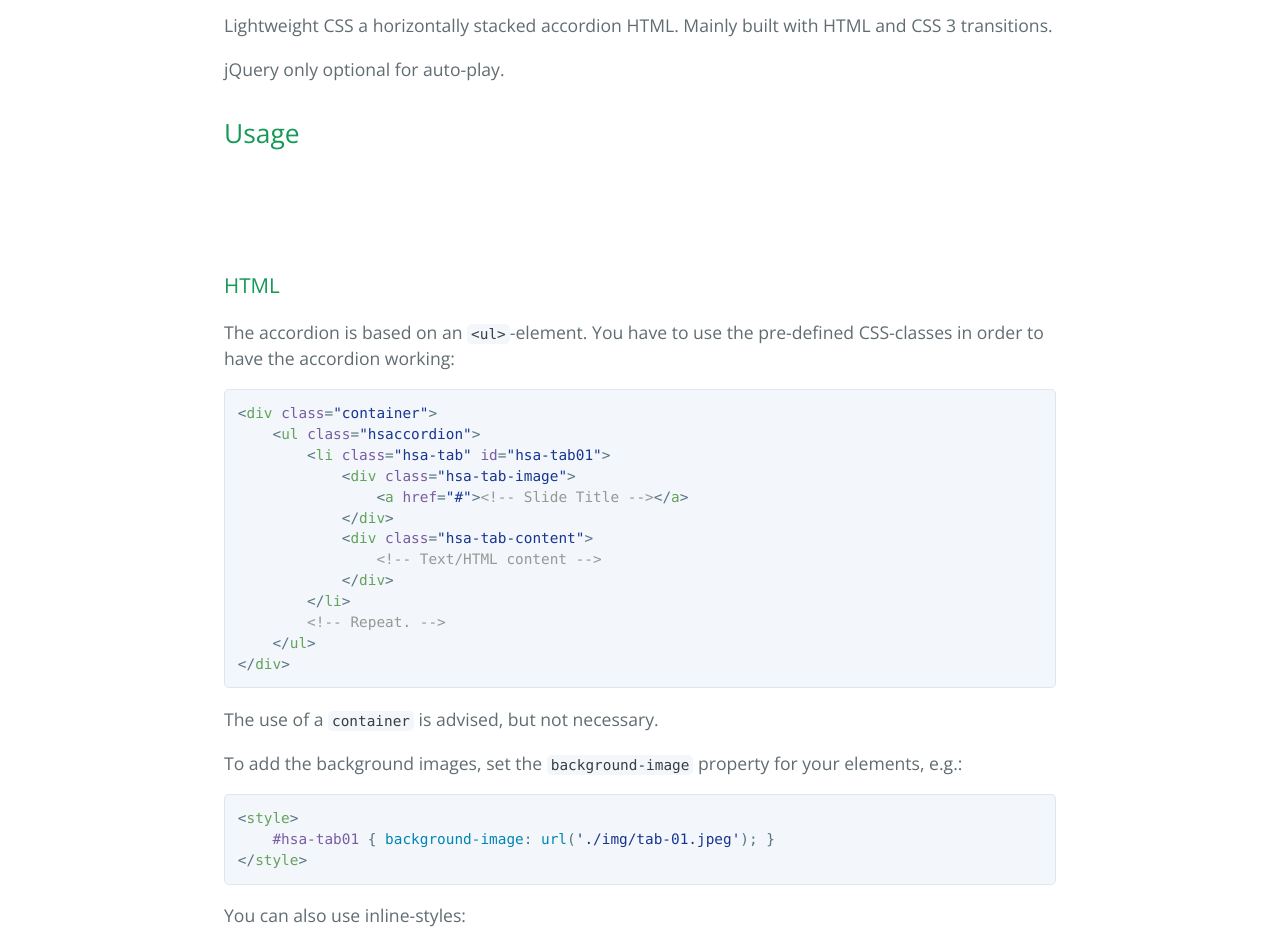
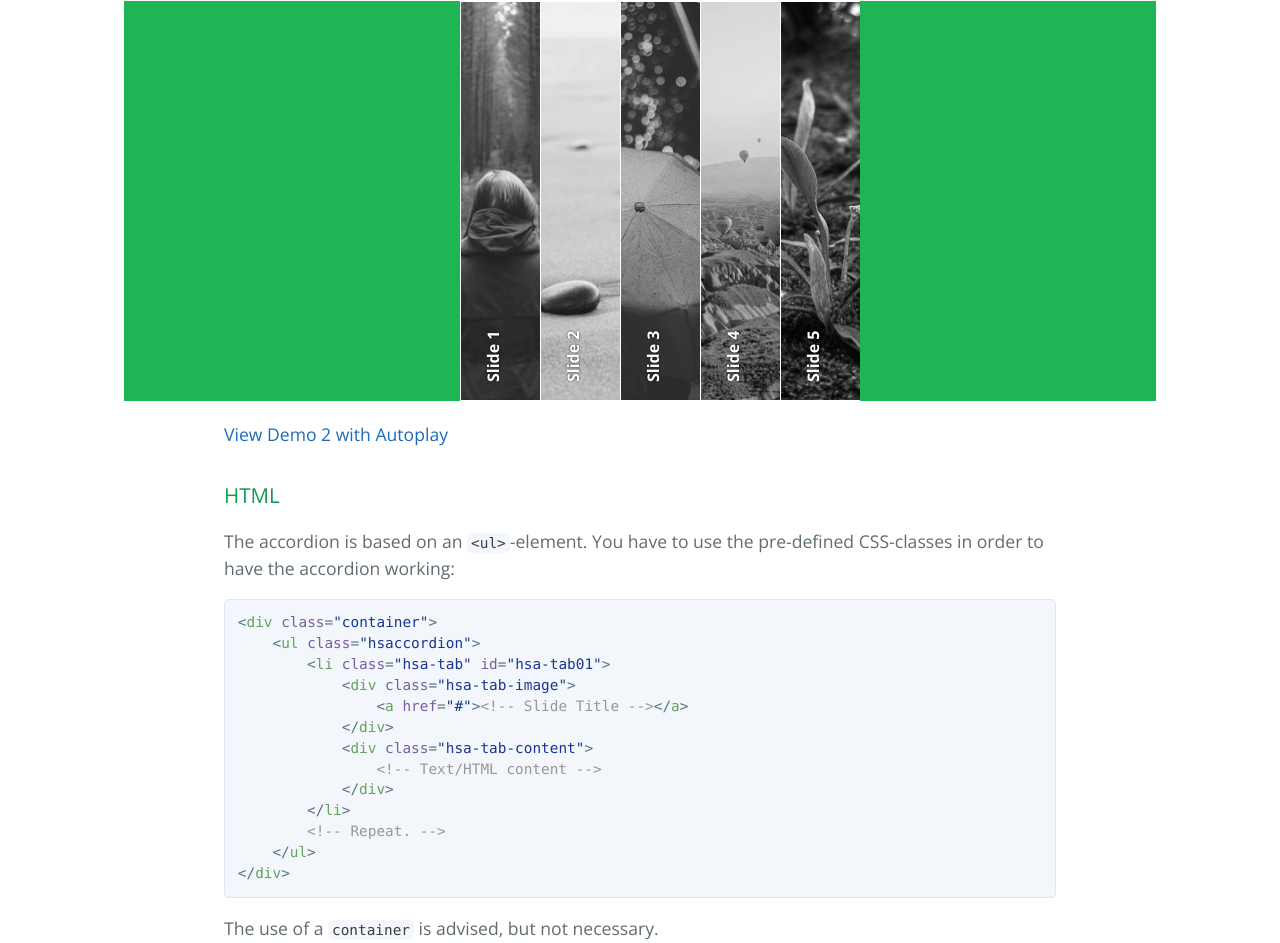
Before and after one commit to neurotroph/hsaccordion, a plain HTML site: page index.html in a window 1280 px wide. Shown: the part 473-1416 px from the top of the page. Drawn offline with nearby package versions, Linux system fonts and the light colour scheme.

Commit message:
Updated GitHub page and Demo

```diff
--- a/index.html
+++ b/index.html
@@ -8,6 +8,14 @@
     <link href='http://fonts.googleapis.com/css?family=Open+Sans:400,700' rel='stylesheet' type='text/css'>
     <link rel="stylesheet" type="text/css" href="stylesheets/stylesheet.css" media="screen">
     <link rel="stylesheet" type="text/css" href="stylesheets/github-light.css" media="screen">
+    <link rel="stylesheet" type="text/css" href="css/hsaccordion.css" media="screen">
+    <style>
+      .accordion-container {
+        background-color: #1EB555;
+        margin: 20px -100px;
+        text-align: center;
+      }
+    </style>
   </head>
   <body>
     <section class="page-header">
@@ -20,17 +28,97 @@
     </section>
 
     <section class="main-content">
-      <h1>
-<a id="horizontal-stacked-accordion" class="anchor" href="#horizontal-stacked-accordion" aria-hidden="true"><span class="octicon octicon-link"></span></a>Horizontal Stacked Accordion</h1>
-
-<p>Lightweight CSS a horizontally stacked accordion HTML. Mainly built with HTML and CSS 3 transitions.</p>
-
-<p>jQuery only optional for auto-play.</p>
 
 <h2>
-<a id="usage" class="anchor" href="#usage" aria-hidden="true"><span class="octicon octicon-link"></span></a>Usage</h2>
+<a id="usage" class="anchor" href="#usage" aria-hidden="true"><span class="octicon octicon-link"></span></a>Demo &amp; Usage</h2>
 
-<a href="./demo/index.html" class="btn">View Demo</a>
+  <div class="accordion-container">
+    <ul class="hsaccordion">
+      <li class="hsa-tab" id="hsa-tab01">
+        <div class="hsa-tab-image" style="background-image: url('demo/img/tab-image-01.jpg');">
+          <a href="#">Slide 1</a>
+        </div>
+
+        <div class="hsa-tab-content">
+          <h2>Slide 1</h2>
+          <p>Lorem ipsum dolor sit amet, consectetur adipisicing elit, sed do eiusmod
+          tempor incididunt ut labore et dolore magna aliqua. Ut enim ad minim veniam,
+          quis nostrud exercitation ullamco laboris nisi ut aliquip ex ea commodo
+          consequat. Duis aute irure dolor in reprehenderit in voluptate velit esse
+          cillum dolore eu fugiat nulla pariatur. Excepteur sint occaecat cupidatat non
+          proident, sunt in culpa qui officia deserunt mollit anim id est laborum.</p>
+
+        </div>
+      </li>
+
+      <li class="hsa-tab" id="hsa-tab02">
+        <div class="hsa-tab-image" style="background-image: url('demo/img/tab-image-02.jpg');">
+          <a href="#">Slide 2</a>
+        </div>
+
+        <div class="hsa-tab-content">
+          <h2>Slide 2</h2>
+          <p>Lorem ipsum dolor sit amet, consectetur adipisicing elit, sed do eiusmod
+          tempor incididunt ut labore et dolore magna aliqua. Ut enim ad minim veniam,
+          quis nostrud exercitation ullamco laboris nisi ut aliquip ex ea commodo
+          consequat. Duis aute irure dolor in reprehenderit in voluptate velit esse
+          cillum dolore eu fugiat nulla pariatur. Excepteur sint occaecat cupidatat non
+          proident, sunt in culpa qui officia deserunt mollit anim id est laborum.</p>
+        </div>
+      </li>
+
+      <li class="hsa-tab" id="hsa-tab03">
+        <div class="hsa-tab-image" style="background-image: url('demo/img/tab-image-03.jpg');">
+          <a href="#">Slide 3</a>
+        </div>
+
+        <div class="hsa-tab-content">
+          <h2>Slide 3</h2>
+          <p>Lorem ipsum dolor sit amet, consectetur adipisicing elit, sed do eiusmod
+          tempor incididunt ut labore et dolore magna aliqua. Ut enim ad minim veniam,
+          quis nostrud exercitation ullamco laboris nisi ut aliquip ex ea commodo
+          consequat. Duis aute irure dolor in reprehenderit in voluptate velit esse
+          cillum dolore eu fugiat nulla pariatur. Excepteur sint occaecat cupidatat non
+          proident, sunt in culpa qui officia deserunt mollit anim id est laborum.</p>
+        </div>
+      </li>
+
+      <li class="hsa-tab" id="hsa-tab04">
+        <div class="hsa-tab-image" style="background-image: url('demo/img/tab-image-04.jpg');">
+          <a href="#">Slide 4</a>
+        </div>
+
+        <div class="hsa-tab-content">
+          <h2>Slide 4</h2>
+          <p>Lorem ipsum dolor sit amet, consectetur adipisicing elit, sed do eiusmod
+          tempor incididunt ut labore et dolore magna aliqua. Ut enim ad minim veniam,
+          quis nostrud exercitation ullamco laboris nisi ut aliquip ex ea commodo
+          consequat. Duis aute irure dolor in reprehenderit in voluptate velit esse
+          cillum dolore eu fugiat nulla pariatur. Excepteur sint occaecat cupidatat non
+          proident, sunt in culpa qui officia deserunt mollit anim id est laborum.</p>
+        </div>
+      </li>
+
+      <li class="hsa-tab" id="hsa-tab05">
+        <div class="hsa-tab-image" style="background-image: url('demo/img/tab-image-05.jpg');">
+          <a href="#">Slide 5</a>
+        </div>
+
+        <div class="hsa-tab-content">
+          <h2>Slide 5</h2>
+          <p>Lorem ipsum dolor sit amet, consectetur adipisicing elit, sed do eiusmod
+          tempor incididunt ut labore et dolore magna aliqua. Ut enim ad minim veniam,
+          quis nostrud exercitation ullamco laboris nisi ut aliquip ex ea commodo
+          consequat. Duis aute irure dolor in reprehenderit in voluptate velit esse
+          cillum dolore eu fugiat nulla pariatur. Excepteur sint occaecat cupidatat non
+          proident, sunt in culpa qui officia deserunt mollit anim id est laborum.</p>
+        </div>
+      </li>
+    </ul>
+  </div>
+
+  <a href="./demo/index.html">View Demo 2 with Autoplay</a>
+
 
 <h3>
 <a id="html" class="anchor" href="#html" aria-hidden="true"><span class="octicon octicon-link"></span></a>HTML</h3>
@@ -56,12 +144,12 @@
 <p>To add the background images, set the <code>background-image</code> property for your elements, e.g.:</p>
 
 <div class="highlight highlight-HTML"><pre><span class="pl-s1">&lt;<span class="pl-ent">style</span>&gt;</span>
-<span class="pl-s1">    <span class="pl-e">#hsa-tab01</span> { <span class="pl-c1"><span class="pl-c1">background-image</span></span>: <span class="pl-c1">url</span>(<span class="pl-s"><span class="pl-pds">'</span>./img/tab-01.jpeg<span class="pl-pds">'</span></span>); }</span>
+<span class="pl-s1">    <span class="pl-e">#hsa-tab01</span> { <span class="pl-c1"><span class="pl-c1">background-image</span></span>: <span class="pl-c1">url</span>(<span class="pl-s"><span class="pl-pds">'</span>./demo/img/tab-01.jpeg<span class="pl-pds">'</span></span>); }</span>
 <span class="pl-s1">&lt;/<span class="pl-ent">style</span>&gt;</span></pre></div>
 
 <p>You can also use inline-styles:</p>
 
-<div class="highlight highlight-HTML"><pre>        &lt;<span class="pl-ent">li</span> <span class="pl-e">class</span>=<span class="pl-s"><span class="pl-pds">"</span>hsa-tab<span class="pl-pds">"</span></span> <span class="pl-e">style</span>=<span class="pl-s"><span class="pl-pds">"</span>background-image: url('./img/tab-01.jpeg');<span class="pl-pds">"</span></span>&gt;</pre></div>
+<div class="highlight highlight-HTML"><pre>        &lt;<span class="pl-ent">li</span> <span class="pl-e">class</span>=<span class="pl-s"><span class="pl-pds">"</span>hsa-tab<span class="pl-pds">"</span></span> <span class="pl-e">style</span>=<span class="pl-s"><span class="pl-pds">"</span>background-image: url('./demo/img/tab-01.jpeg');<span class="pl-pds">"</span></span>&gt;</pre></div>
 
 <h3>
 <a id="css--less" class="anchor" href="#css--less" aria-hidden="true"><span class="octicon octicon-link"></span></a>CSS / LESS</h3>
```
